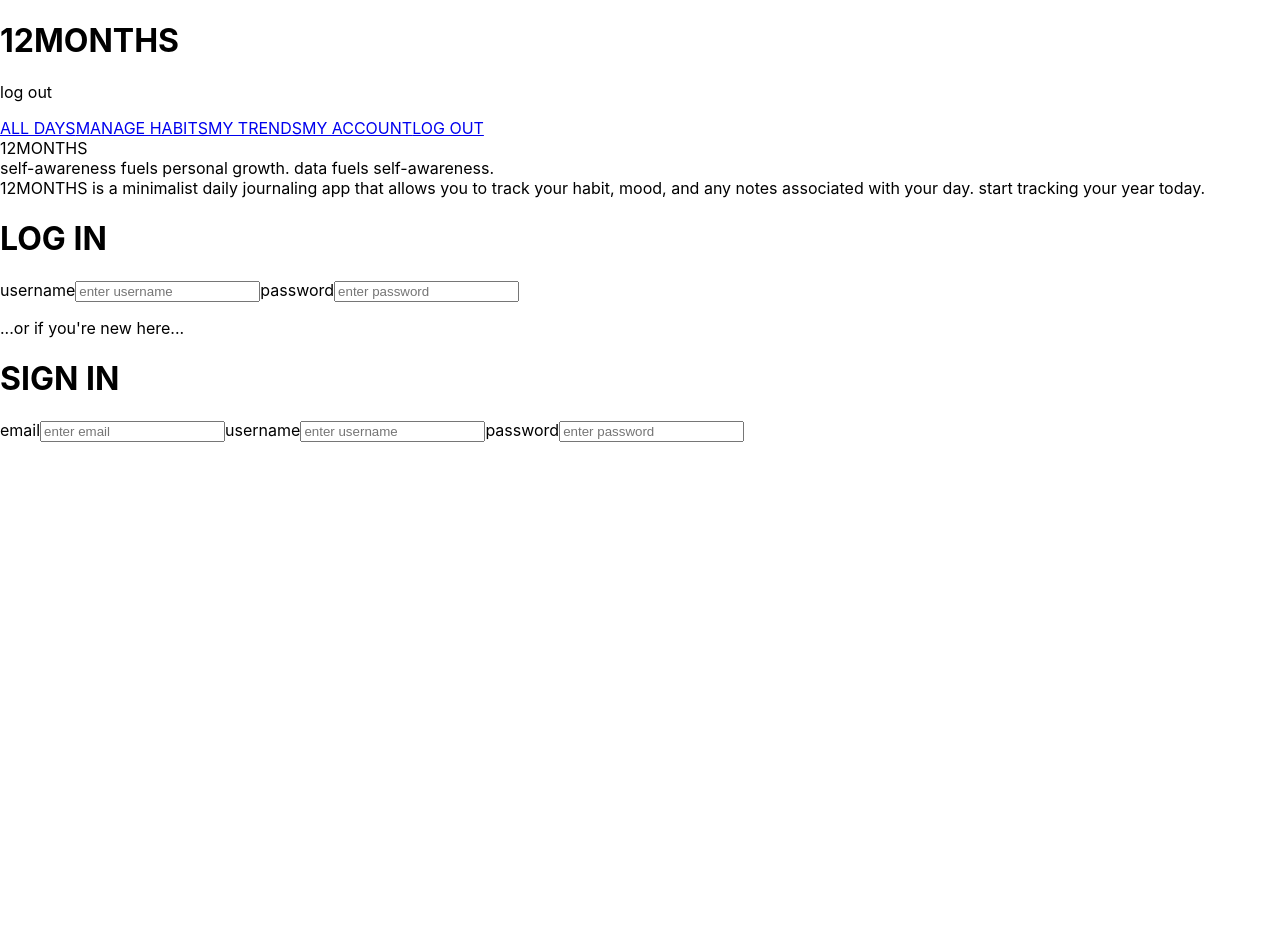
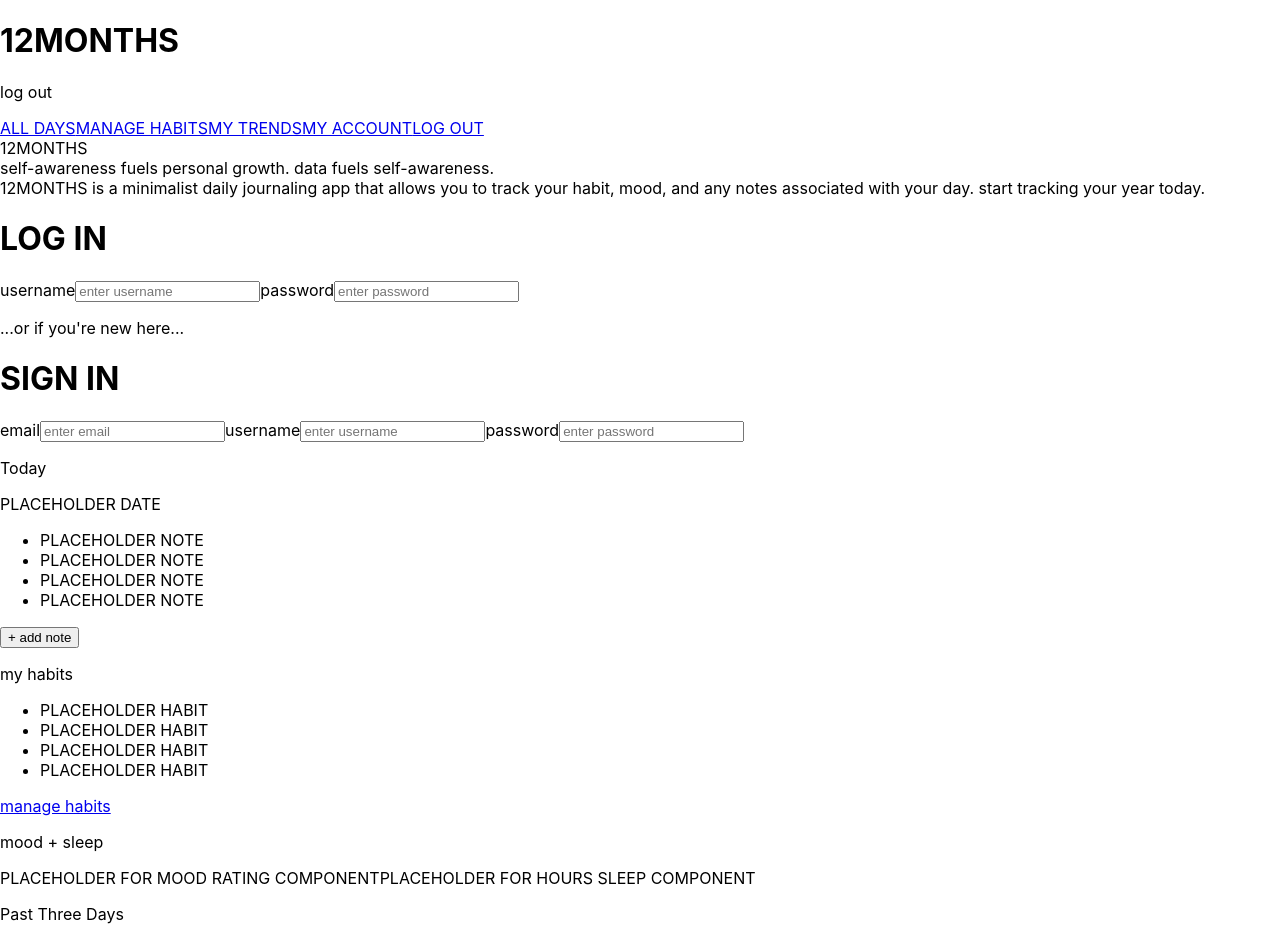
Before and after one commit to billyott/twelve-months-client, a React (Create React App) app: page / in a window 1280 px wide. Shown: the top 942 px of the page. Before the commit the page ends 800 px from the top, so only its background shows below. Built offline with nearby package versions, Linux system fonts and the light colour scheme.

Commit message:
build day details card shell

```diff
--- a/src/App.js
+++ b/src/App.js
@@ -3,25 +3,17 @@
 import LoginContainer from './containers/login-container'
 import Header from './components/header'
 import NavBar from './components/nav-bar'
+import HomepageContainer from './containers/homepage-container';
 import './App.css';
 
 function App() {
 
     return (
         <div className="App">
-            {/* <BrowserRouter>
-                <Switch >
-                <Route path="/profile">
-                    {!!this.state.jwt ? <Profile user={this.state.user} jwt={this.state.jwt} updateUserHandler={this.updateUserHandler}/> : <Redirect to="/login" />}
-                </Route>
-                <Route path="/categories">
-                    {!!this.state.jwt ? <MainContainer user={this.state.user} jwt={this.state.jwt}/> : <Redirect to="/login" />}
-                </Route>
-                </Switch>
-            </BrowserRouter> */}
             <Header />
             <NavBar />
             <LoginContainer />
+            <HomepageContainer />
         </div>
     );
 }
--- /dev/null
+++ b/src/components/day-details-card.js
@@ -0,0 +1,49 @@
+import React from 'react';
+
+import './day-details-card.scss';
+
+
+class DayDetailsCard extends React.Component {
+
+    state = {
+        showAddNoteForm: false
+    }
+
+    render(){
+        return(
+            <div className="day-details-card">
+                <div className="day-details-card__left-container">
+                    <p className="day-details-card__header day-details-card--date">PLACEHOLDER DATE</p>
+                    <ul className="day-details-card__notes-list">
+                        <li>PLACEHOLDER NOTE</li>
+                        <li>PLACEHOLDER NOTE</li>
+                        <li>PLACEHOLDER NOTE</li>
+                        <li>PLACEHOLDER NOTE</li>
+                    </ul>
+                    {this.state.showAddNoteForm ? <>PLACEHOLDER FOR ADD NOTE FORM</> : null}
+                    <button className="day-details-card__button">+ add note</button>
+                </div>
+                <div className="day-details-card__right-container">
+                    <div className="day-details-card__habits">
+                        <p className="day-details-card__header day-details-card--habits">my habits</p>
+                        <ul className="day-details-card__habits-list">
+                            <li>PLACEHOLDER HABIT</li>
+                            <li>PLACEHOLDER HABIT</li>
+                            <li>PLACEHOLDER HABIT</li>
+                            <li>PLACEHOLDER HABIT</li>
+                        </ul>
+                        <a href="/">manage habits</a>
+                    </div>
+                    <div className="day-details-card__mood-sleep">
+                        <p className="day-details-card__header day-details-card--mood-sleep">mood + sleep</p>
+                        <>PLACEHOLDER FOR MOOD RATING COMPONENT</>
+                        <>PLACEHOLDER FOR HOURS SLEEP COMPONENT</>
+                    </div>
+                </div>
+            </div>
+        );
+    }
+
+}
+
+export default DayDetailsCard;
--- a/src/containers/homepage-container.js
+++ b/src/containers/homepage-container.js
@@ -1,5 +1,6 @@
 import React from 'react';
 
+import DayDetailsCard from '../components/day-details-card'
 import './homepage-container.scss';
 
 
@@ -9,12 +10,12 @@ function HomepageContainer() {
         <div className="homepage-container">
             <div className="homepage-container__top">
                 <p className="homepage-container__p">Today</p>
-                {/* today's single card here */}
+                <DayDetailsCard />
             </div>
             <div className="homepage-container__bottom">
                 <p className="homepage-container__p">Past Three Days</p>
                 <div className="homepage-container__day-card-div">
-                    {/* past three days' cards here */}
+                    {/* past three days' day cards here */}
                 </div>
                 <a className="homepage-container__link" href="/">see all days</a>
             </div>
```
Also changed, not shown: src/components/day-details-card.scss (added).
